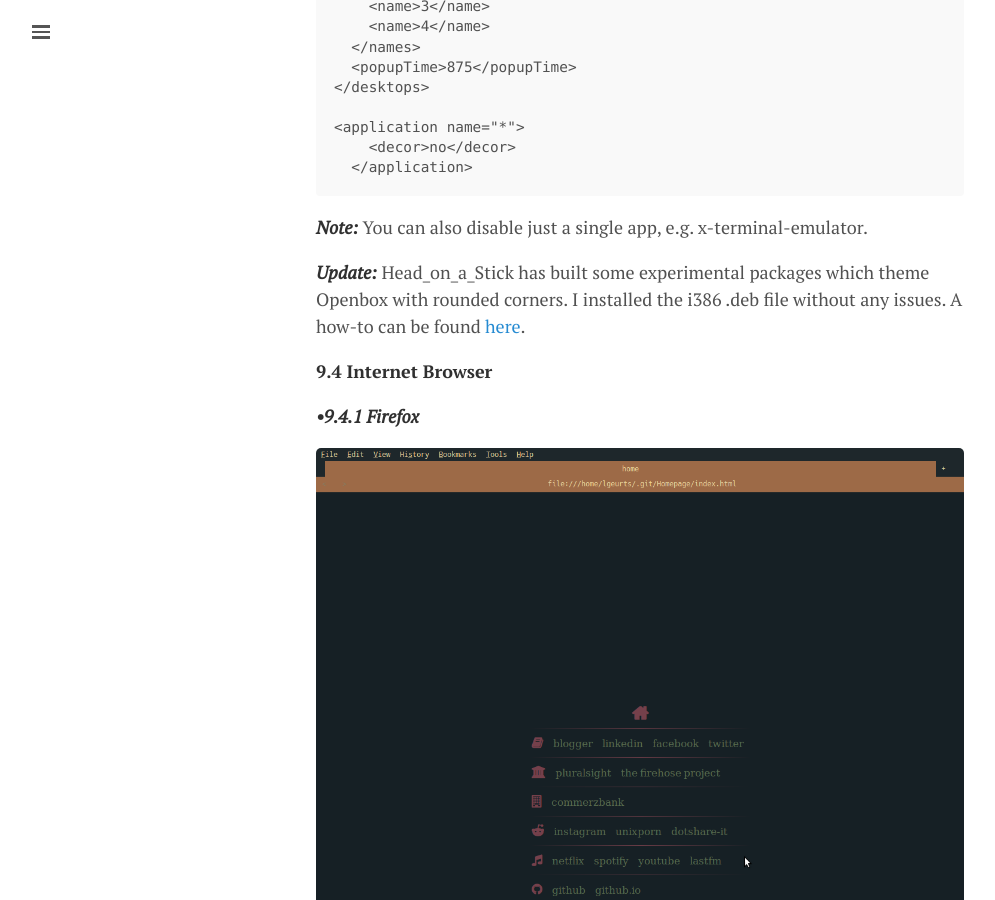
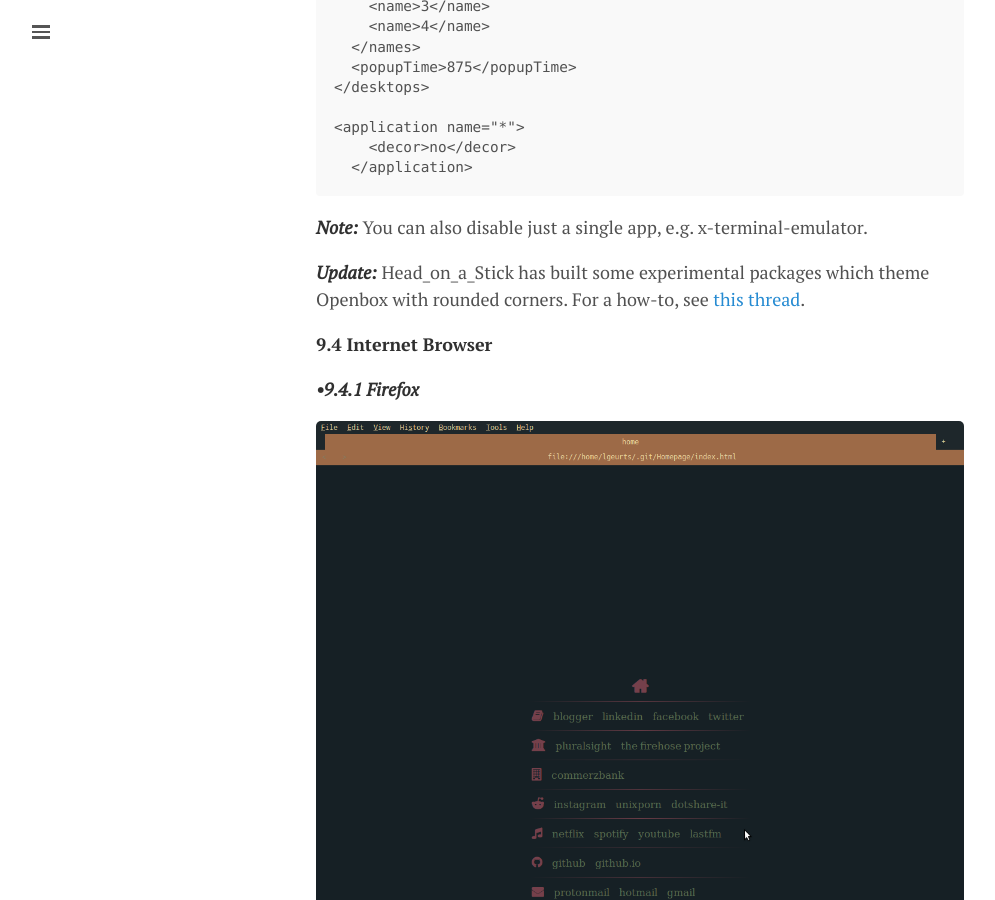
Before and after one commit to lgeurts/lgeurts.github.io, a Jekyll site: the page built from _posts/2017-07-11-bunsenlabs-linux-setup-notes-for dell-inspiron-6000.md, in a window 1280 px wide and 900 px high, scrolled down 18622 px. Shown: the whole window, without its empty margins (0-995 px from the left). Built offline with Jekyll 4.4.1, drawn with Linux system fonts in a browser that asks for light colours; nearby versions of some CDN libraries; comment, search, counter and statistics services are not loaded; some of the changed text lies outside the part shown.

Commit message:
Update section 9.3.1 #550 Openbox rounded corners

````diff
--- a/_posts/2017-07-11-bunsenlabs-linux-setup-notes-for dell-inspiron-6000.md
+++ b/_posts/2017-07-11-bunsenlabs-linux-setup-notes-for dell-inspiron-6000.md
@@ -548,7 +548,7 @@ Time to teach Openbox a few tricks as well. Set the number of desktops to four a
 ```
 ***Note:*** You can also disable just a single app, e.g. x-terminal-emulator.
 
-***Update:*** Head_on_a_Stick has built some experimental packages which theme Openbox with rounded corners. I installed the i386 .deb file without any issues. A how-to can be found [here](https://forums.bunsenlabs.org/viewtopic.php?id=3173&p=3).
+***Update:*** Head_on_a_Stick has built some experimental packages which theme Openbox with rounded corners. For a how-to, see [this thread](https://forums.bunsenlabs.org/viewtopic.php?id=3173&p=3).
 
 **9.4 Internet Browser**
 
````
Also changed, not shown: other parts of _posts/2017-07-11-bunsenlabs-linux-setup-notes-for dell-inspiron-6000.md (+1 -1 lines).
